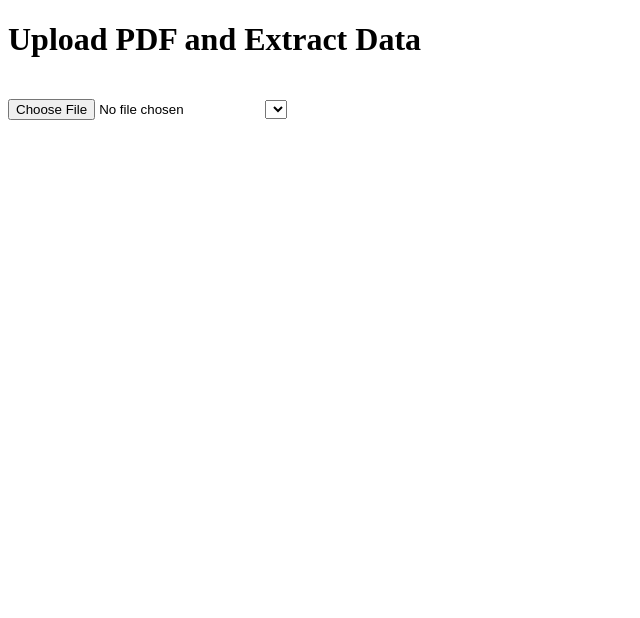
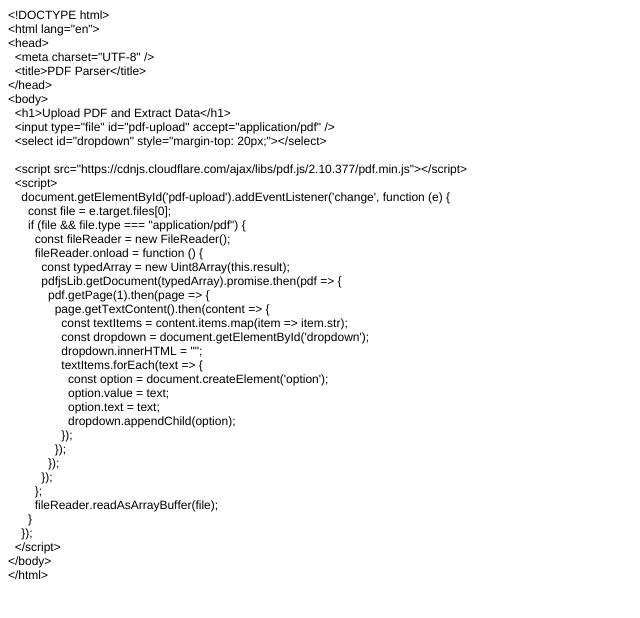
Before and after one commit to nmejiaba/OFP, a plain HTML site: page index.html in a window 1280 px wide. Shown: the whole page, without its empty margins (0-640 px from the left). Drawn offline with Linux system fonts and the light colour scheme.

Commit message:
Add files via upload

```diff
--- a/index.html
+++ b/index.html
@@ -1,41 +1,58 @@
-<!DOCTYPE html>
-<html lang="en">
+<!DOCTYPE html PUBLIC "-//W3C//DTD HTML 4.01//EN" "http://www.w3.org/TR/html4/strict.dtd">
+<html>
 <head>
-  <meta charset="UTF-8" />
-  <title>PDF Parser</title>
+  <meta http-equiv="Content-Type" content="text/html; charset=utf-8">
+  <meta http-equiv="Content-Style-Type" content="text/css">
+  <title></title>
+  <meta name="Generator" content="Cocoa HTML Writer">
+  <meta name="CocoaVersion" content="2487.7">
+  <style type="text/css">
+    p.p1 {margin: 0.0px 0.0px 0.0px 0.0px; font: 12.0px Helvetica; -webkit-text-stroke: #000000}
+    p.p2 {margin: 0.0px 0.0px 0.0px 0.0px; font: 12.0px Helvetica; -webkit-text-stroke: #000000; min-height: 14.0px}
+    span.s1 {font-kerning: none}
+  </style>
 </head>
 <body>
-  <h1>Upload PDF and Extract Data</h1>
-  <input type="file" id="pdf-upload" accept="application/pdf" />
-  <select id="dropdown" style="margin-top: 20px;"></select>
-
-  <script src="https://cdnjs.cloudflare.com/ajax/libs/pdf.js/2.10.377/pdf.min.js"></script>
-  <script>
-    document.getElementById('pdf-upload').addEventListener('change', function (e) {
-      const file = e.target.files[0];
-      if (file && file.type === "application/pdf") {
-        const fileReader = new FileReader();
-        fileReader.onload = function () {
-          const typedArray = new Uint8Array(this.result);
-          pdfjsLib.getDocument(typedArray).promise.then(pdf => {
-            pdf.getPage(1).then(page => {
-              page.getTextContent().then(content => {
-                const textItems = content.items.map(item => item.str);
-                const dropdown = document.getElementById('dropdown');
-                dropdown.innerHTML = "";
-                textItems.forEach(text => {
-                  const option = document.createElement('option');
-                  option.value = text;
-                  option.text = text;
-                  dropdown.appendChild(option);
-                });
-              });
-            });
-          });
-        };
-        fileReader.readAsArrayBuffer(file);
-      }
-    });
-  </script>
+<p class="p1"><span class="s1">&lt;!DOCTYPE html&gt;</span></p>
+<p class="p1"><span class="s1">&lt;html lang="en"&gt;</span></p>
+<p class="p1"><span class="s1">&lt;head&gt;</span></p>
+<p class="p1"><span class="s1"><span class="Apple-converted-space">  </span>&lt;meta charset="UTF-8" /&gt;</span></p>
+<p class="p1"><span class="s1"><span class="Apple-converted-space">  </span>&lt;title&gt;PDF Parser&lt;/title&gt;</span></p>
+<p class="p1"><span class="s1">&lt;/head&gt;</span></p>
+<p class="p1"><span class="s1">&lt;body&gt;</span></p>
+<p class="p1"><span class="s1"><span class="Apple-converted-space">  </span>&lt;h1&gt;Upload PDF and Extract Data&lt;/h1&gt;</span></p>
+<p class="p1"><span class="s1"><span class="Apple-converted-space">  </span>&lt;input type="file" id="pdf-upload" accept="application/pdf" /&gt;</span></p>
+<p class="p1"><span class="s1"><span class="Apple-converted-space">  </span>&lt;select id="dropdown" style="margin-top: 20px;"&gt;&lt;/select&gt;</span></p>
+<p class="p2"><span class="s1"></span><br></p>
+<p class="p1"><span class="s1"><span class="Apple-converted-space">  </span>&lt;script src="https://cdnjs.cloudflare.com/ajax/libs/pdf.js/2.10.377/pdf.min.js"&gt;&lt;/script&gt;</span></p>
+<p class="p1"><span class="s1"><span class="Apple-converted-space">  </span>&lt;script&gt;</span></p>
+<p class="p1"><span class="s1"><span class="Apple-converted-space">    </span>document.getElementById('pdf-upload').addEventListener('change', function (e) {</span></p>
+<p class="p1"><span class="s1"><span class="Apple-converted-space">      </span>const file = e.target.files[0];</span></p>
+<p class="p1"><span class="s1"><span class="Apple-converted-space">      </span>if (file &amp;&amp; file.type === "application/pdf") {</span></p>
+<p class="p1"><span class="s1"><span class="Apple-converted-space">        </span>const fileReader = new FileReader();</span></p>
+<p class="p1"><span class="s1"><span class="Apple-converted-space">        </span>fileReader.onload = function () {</span></p>
+<p class="p1"><span class="s1"><span class="Apple-converted-space">          </span>const typedArray = new Uint8Array(this.result);</span></p>
+<p class="p1"><span class="s1"><span class="Apple-converted-space">          </span>pdfjsLib.getDocument(typedArray).promise.then(pdf =&gt; {</span></p>
+<p class="p1"><span class="s1"><span class="Apple-converted-space">            </span>pdf.getPage(1).then(page =&gt; {</span></p>
+<p class="p1"><span class="s1"><span class="Apple-converted-space">              </span>page.getTextContent().then(content =&gt; {</span></p>
+<p class="p1"><span class="s1"><span class="Apple-converted-space">                </span>const textItems = content.items.map(item =&gt; item.str);</span></p>
+<p class="p1"><span class="s1"><span class="Apple-converted-space">                </span>const dropdown = document.getElementById('dropdown');</span></p>
+<p class="p1"><span class="s1"><span class="Apple-converted-space">                </span>dropdown.innerHTML = "";</span></p>
+<p class="p1"><span class="s1"><span class="Apple-converted-space">                </span>textItems.forEach(text =&gt; {</span></p>
+<p class="p1"><span class="s1"><span class="Apple-converted-space">                  </span>const option = document.createElement('option');</span></p>
+<p class="p1"><span class="s1"><span class="Apple-converted-space">                  </span>option.value = text;</span></p>
+<p class="p1"><span class="s1"><span class="Apple-converted-space">                  </span>option.text = text;</span></p>
+<p class="p1"><span class="s1"><span class="Apple-converted-space">                  </span>dropdown.appendChild(option);</span></p>
+<p class="p1"><span class="s1"><span class="Apple-converted-space">                </span>});</span></p>
+<p class="p1"><span class="s1"><span class="Apple-converted-space">              </span>});</span></p>
+<p class="p1"><span class="s1"><span class="Apple-converted-space">            </span>});</span></p>
+<p class="p1"><span class="s1"><span class="Apple-converted-space">          </span>});</span></p>
+<p class="p1"><span class="s1"><span class="Apple-converted-space">        </span>};</span></p>
+<p class="p1"><span class="s1"><span class="Apple-converted-space">        </span>fileReader.readAsArrayBuffer(file);</span></p>
+<p class="p1"><span class="s1"><span class="Apple-converted-space">      </span>}</span></p>
+<p class="p1"><span class="s1"><span class="Apple-converted-space">    </span>});</span></p>
+<p class="p1"><span class="s1"><span class="Apple-converted-space">  </span>&lt;/script&gt;</span></p>
+<p class="p1"><span class="s1">&lt;/body&gt;</span></p>
+<p class="p1"><span class="s1">&lt;/html&gt;</span></p>
 </body>
 </html>
```
